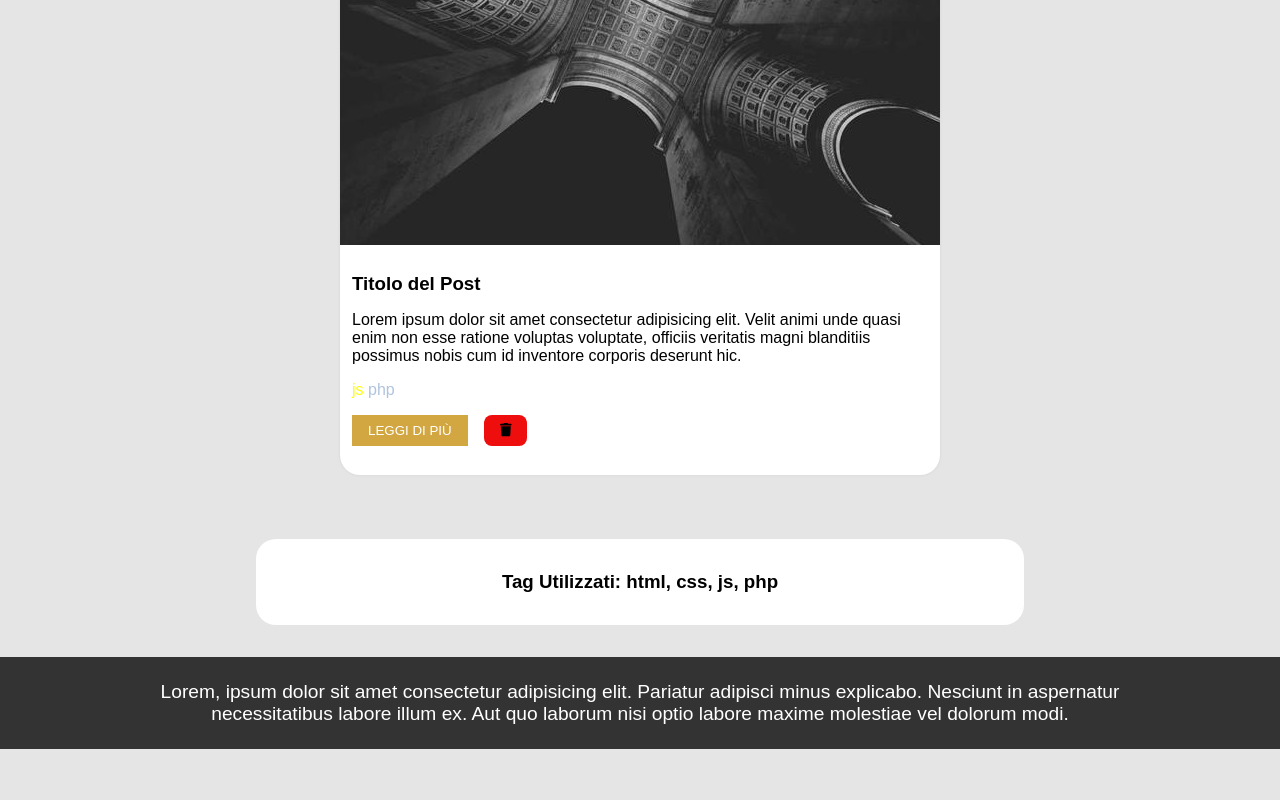
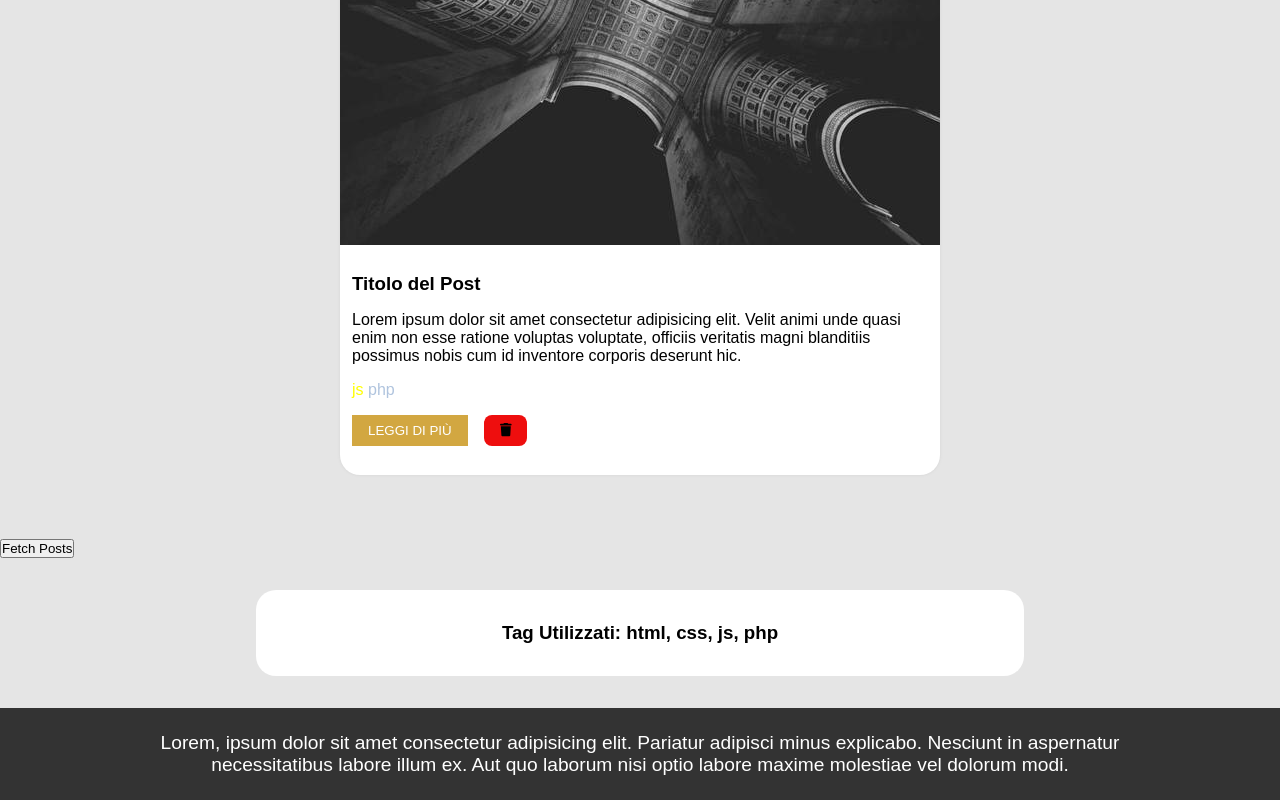
Before and after one commit to JacopoTrincanato/react-api, a React (Vite) app: page / in a window 1280 px wide. Shown: the part 2120-2920 px from the top of the page. Before the commit the page ends 2869 px from the top, so only its background shows below. Built offline with nearby package versions, Linux system fonts and the light colour scheme.

Commit message:
connect server to the exercise

```diff
--- a/App.jsx
+++ b/App.jsx
@@ -1,6 +1,3 @@
-//importo useState e useEffect
-import { useState, useEffect } from 'react'
-
 import './App.css'
 
 //importo i componenti
@@ -10,23 +7,6 @@ import AppFooter from './src/components/AppFooter'
 
 
 function App() {
-
-  const [postsData, setPostsData] = useState({})
-
-  //creo la funzione handleClick
-  function handleClick() {
-    fetchData()
-  }
-
-  //creo la funzione fetchData
-  function fetchData(url = 'http://localhost:3002/') {
-    fetch(url)
-      .then(resp => resp.json())
-      .then(data => {
-        console.log(data);
-        setPostsData(data)
-      })
-  }
 
   return (
     <>
--- a/src/components/AppMain.jsx
+++ b/src/components/AppMain.jsx
@@ -1,3 +1,6 @@
+//importo useState e useEffect
+import { useState } from 'react'
+
 //importo il form
 import Form from "./form/Form";
 
@@ -6,6 +9,23 @@ import posts from "../data/posts";
 
 //creo il componente main
 export default function AppMain() {
+    const [postsData, setPostsData] = useState({})
+
+    //creo la funzione handleClick
+    function handleClick() {
+        fetchData()
+    }
+
+    //creo la funzione fetchData
+    function fetchData(url = 'http://localhost:3002/posts') {
+        fetch(url)
+            .then(resp => resp.json())
+            .then(data => {
+                console.log(data);
+                setPostsData(data)
+            })
+    }
+
     //ciclo all'interno dell'array posts per creare una sezione con i tag in modo che non si ripetano
 
     //creo un array vuoto
@@ -30,6 +50,11 @@ export default function AppMain() {
             {/* Componente Form */}
             <Form />
 
+            <div>
+                <button type='button' onClick={handleClick}>Fetch Posts</button>
+
+            </div>
+
             <section>
                 <h3>
                     {/* Mostra un elenco di tag unici. */}
```
